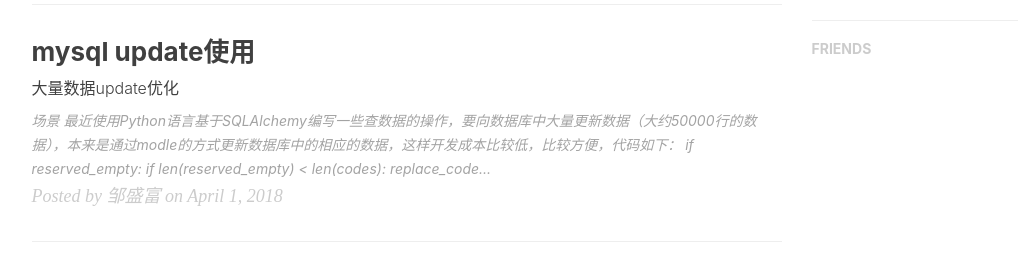
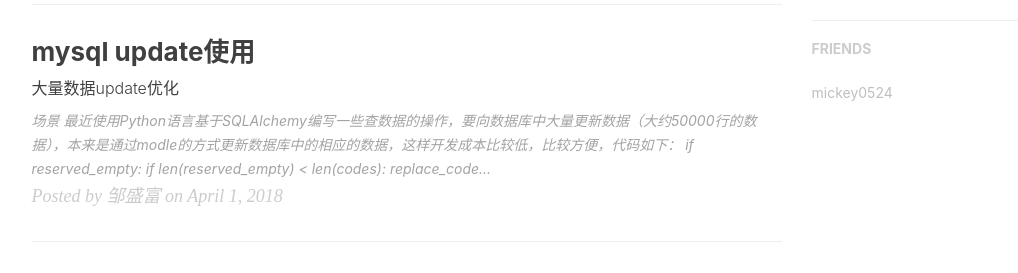
Before and after one commit to Stephan14/Stephan14.github.io, a Jekyll site: the page built from index.html, in a window 1280 px wide and 900 px high, scrolled down 780 px. Shown: the part 176-449 px from the top of the window, without its empty margins (136-1154 px from the left). Built offline with Jekyll 4.4.1, drawn with Linux system fonts in a browser that asks for light colours; nearby versions of some CDN libraries; the list of posts is cut into pages by our own code; comment, search, counter and statistics services are not loaded.

Commit message:
添加友链

```diff
--- a/_config.yml
+++ b/_config.yml
@@ -86,8 +86,8 @@ featured-condition-size: 1              # A tag will be featured if the size of
 
 # Friends
 friends: [
-    #{
-    #     title: "Su",
-    #     href: "http://su.gallery/"
-    # }
+    {
+         title: "mickey0524",
+         href: "http://mickey0524.github.io/"
+     }
 ]
```
